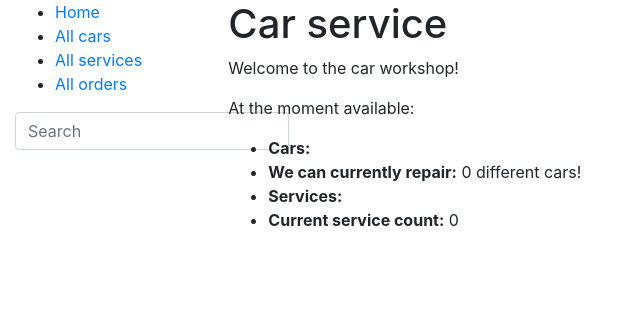
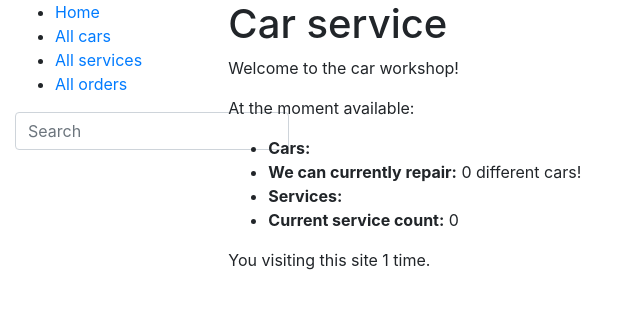
Before and after one commit to mindaugasI/Autoservis, a Django app: page /carservice/ in a window 1280 px wide. Shown: the top 309 px of the page, without its empty margins (0-640 px from the left). Run offline with Django 4.2, Linux system fonts and the light colour scheme; data that the repository does not hold is empty; some libraries are stand-ins or nearby versions.

Commit message:
add feat: session track for index page

```diff
--- a/carservice/templates/index.html
+++ b/carservice/templates/index.html
@@ -10,6 +10,6 @@
         <li><strong>Services:</strong> {% for service in services %} {{ service }}, {% endfor %}</li>
         <li><strong>Current service count:</strong> {{ services_count }}</li>
     </ul>
-
+    <p>You visiting this site {{ num_visits }} time.</p>
 
 {% endblock %}
--- a/carservice/views.py
+++ b/carservice/views.py
@@ -10,11 +10,16 @@ def index(request):
     services = Service.objects.all()
     services_count = Service.objects.count()
 
+    # Adding variable num_visits, put it into context.
+    num_visits = request.session.get('num_visits', 1)
+    request.session['num_visits'] = num_visits + 1
+
     context = {
         'car_models': car_models,
         'car_model_count': car_model_count,
         'services': services,
         'services_count': services_count,
+        'num_visits': num_visits,
     }
     return render(request, "index.html", context)
 
```
